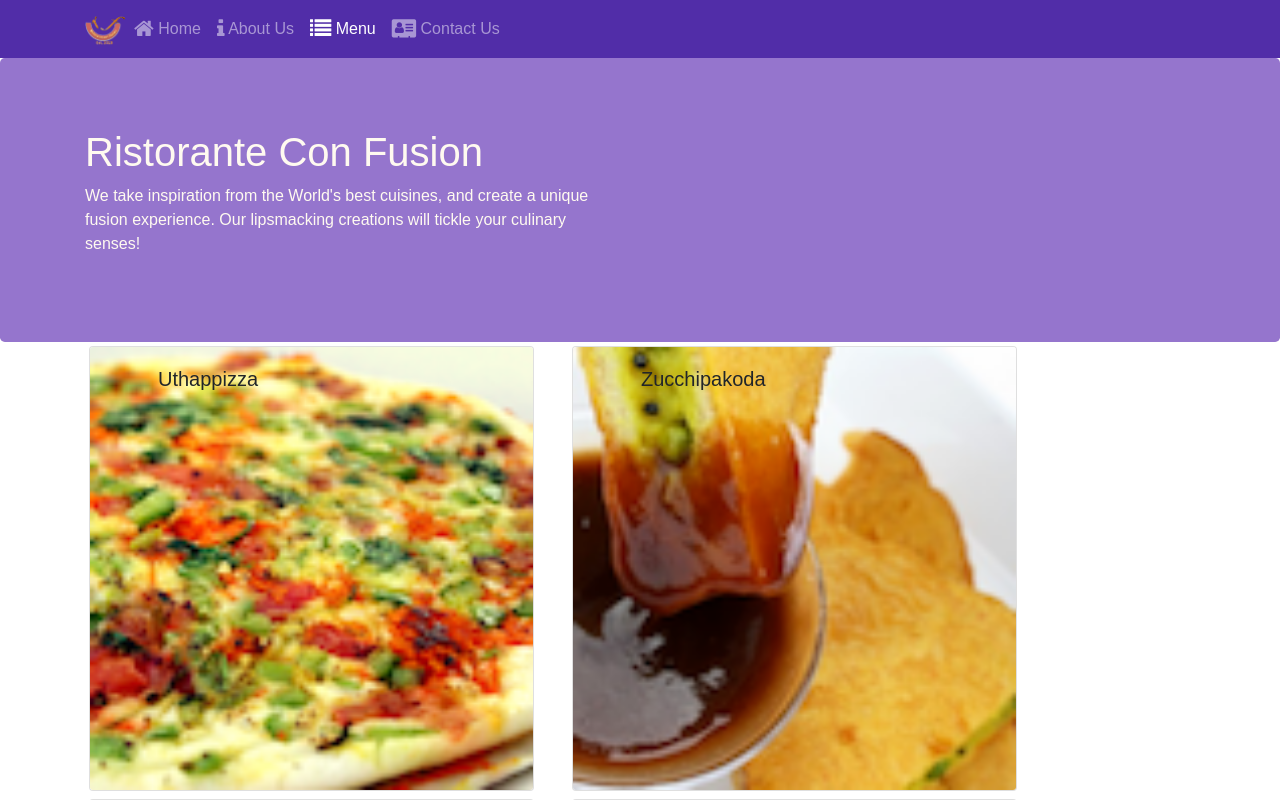
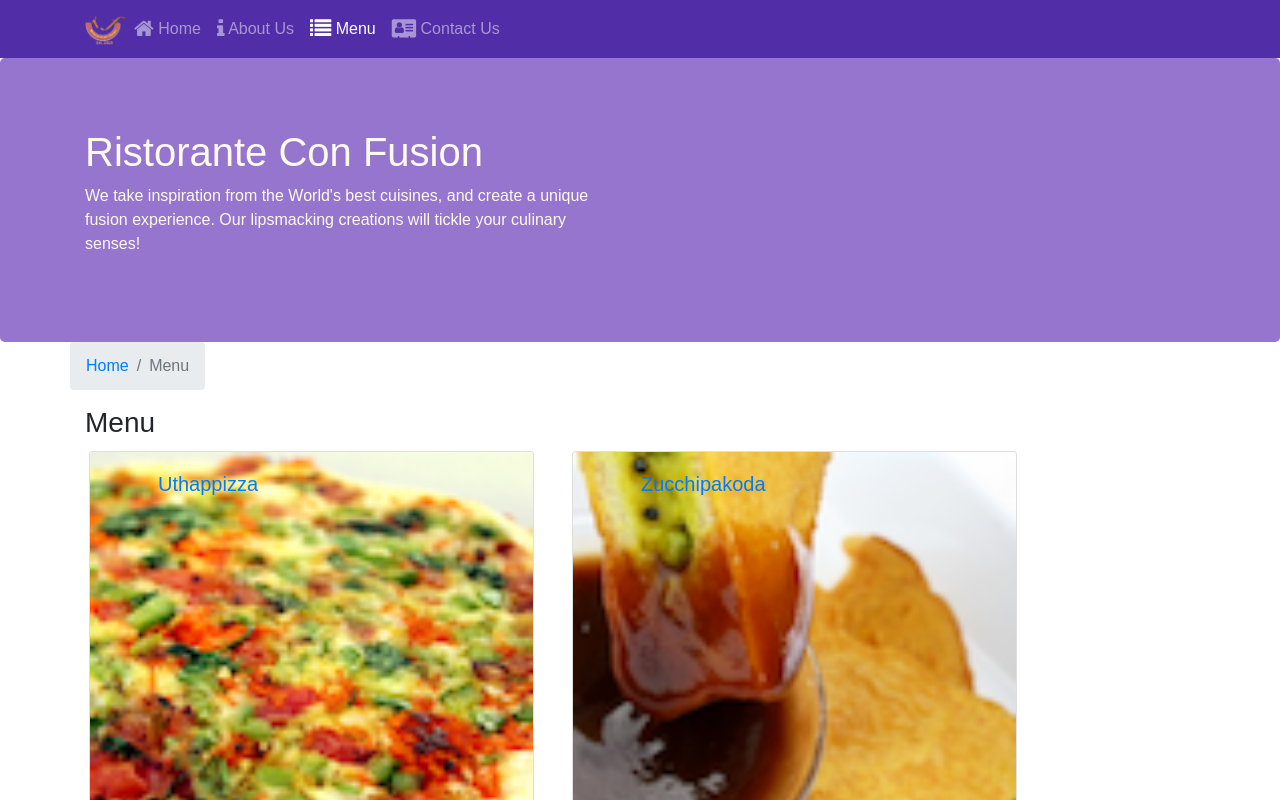
Before and after one commit to a-grealish/react-coursera-tutorial, a React (Create React App) app: page /menu in a window 1280 px wide. Shown: the top 800 px of the page. Built offline with nearby package versions, Linux system fonts and the light colour scheme.

Commit message:
Adding seperated page for each menu item

```diff
--- a/src/components/ContactComponent.js
+++ b/src/components/ContactComponent.js
@@ -1,8 +1,19 @@
 import React from 'react';
+import { Breadcrumb, BreadcrumbItem } from 'reactstrap';
+import { Link } from 'react-router-dom';
 
 function Contact(props) {
     return(
         <div className="container">
+            <div className="row">
+                <Breadcrumb>
+                    <BreadcrumbItem><Link to="/home">Home</Link></BreadcrumbItem>
+                    <BreadcrumbItem active>Contact Us</BreadcrumbItem>
+                </Breadcrumb>
+                <div className="col-12">
+                    <h3>Menu</h3>
+                </div>
+            </div>
             <div className="row row-content">
                 <div className="col-12">
                 <h3>Location Information</h3>
--- a/src/components/DishDetailsComponent.js
+++ b/src/components/DishDetailComponent.js
@@ -1,5 +1,6 @@
 import React from 'react';
-import { Card, CardImg, CardText, CardBody, CardTitle } from 'reactstrap';
+import { Card, CardImg, CardText, CardBody, CardTitle, Breadcrumb, BreadcrumbItem } from 'reactstrap';
+import { Link } from 'react-router-dom';
 
 function RenderDish({dish}) {
 	return (
@@ -40,15 +41,24 @@
 
 }
 
-const DishDetails = (props) =>  {
+const DishDetail = (props) =>  {
 
-	const dish = props.dish;
-
-	if (dish != null) {
+	if (props.dish != null) {
 		return (
-			<div className="row">
-				<RenderDish dish={props.dish} />
-				<RenderComments comments={props.dish.comments} />
+			<div className="container">
+				<div className="row">
+					<Breadcrumb>
+						<BreadcrumbItem><Link to='/menu'>Menu</Link></BreadcrumbItem>
+						<BreadcrumbItem active>{props.dish.name}</BreadcrumbItem>
+					</Breadcrumb>
+					<div className="col-12">
+						<h3>{props.dish.name}</h3>
+					</div>
+				</div>
+				<div className="row">
+					<RenderDish dish={props.dish} />
+					<RenderComments comments={props.comments} />
+				</div>
 			</div>
 		);
 	} else {
@@ -58,4 +68,4 @@
 	}
 }
 
-export default DishDetails;
+export default DishDetail;
--- a/src/components/MainComponent.js
+++ b/src/components/MainComponent.js
@@ -1,6 +1,6 @@
 import React, { Component } from 'react';
 import Menu from './MenuComponent';
-import DishDetails from './DishDetailsComponent';
+import DishDetail from './DishDetailComponent';
 import Header from './HeaderComponent';
 import Footer from './FooterComponent';
 import Home from './HomeComponent';
@@ -41,12 +41,20 @@
       );
     }
 
+    const DishWithId = ({match}) => {
+      return (
+        <DishDetail dish={this.state.dishes.filter((dish) => dish.id === parseInt(match.params.dishId, 10))[0]}
+        comments={this.state.comments.filter((comment) => comment.dishId === parseInt(match.params.dishId, 10))}></DishDetail>
+      );
+    }
+
     return (
       <div>
         <Header />
         <Switch>
           <Route path="/home" component={HomePage} />
           <Route exact path="/menu" component={() => <Menu dishes={this.state.dishes} />} />
+          <Route path="/menu/:dishId" component={DishWithId} />
           <Route exact path="/contactus" component={Contact} />
           <Redirect to="/home" />
         </Switch>
--- a/src/components/MenuComponent.js
+++ b/src/components/MenuComponent.js
@@ -1,13 +1,16 @@
 import React from 'react';
-import { Card, CardImg, CardImgOverlay, CardTitle } from 'reactstrap';
+import { Card, CardImg, CardImgOverlay, CardTitle, Breadcrumb, BreadcrumbItem } from 'reactstrap';
+import { Link } from 'react-router-dom';
 
 function RenderMenuItem({dish, onClick}) {
 	return (
-		<Card onClick={() => onClick(dish.id)}>
-			<CardImg width="100%" src={dish.image} alt={dish.name} />
-			<CardImgOverlay body className="ml-5">
-				<CardTitle heading>{dish.name}</CardTitle>
-			</CardImgOverlay>
+		<Card>
+			<Link to={`/menu/${dish.id}`} >
+				<CardImg width="100%" src={dish.image} alt={dish.name} />
+				<CardImgOverlay body className="ml-5">
+					<CardTitle heading>{dish.name}</CardTitle>
+				</CardImgOverlay>
+			</Link>
 		</Card>
 	)
 }
@@ -16,13 +19,22 @@
 	const menu = props.dishes.map((dish) => {
 		return (
 			<div key={dish.id} className="col-12 col-md-5 m-1">
-				<RenderMenuItem dish={dish} onClick={props.onClick} />
+				<RenderMenuItem dish={dish} />
 			</div>
 		);
 	});
 
 	return (
 		<div className="container">
+			<div className="row">
+				<Breadcrumb>
+					<BreadcrumbItem><Link to="/home">Home</Link></BreadcrumbItem>
+					<BreadcrumbItem active>Menu</BreadcrumbItem>
+				</Breadcrumb>
+				<div className="col-12">
+					<h3>Menu</h3>
+				</div>
+			</div>
 			<div className="row">
 				{menu}
 			</div>
```
